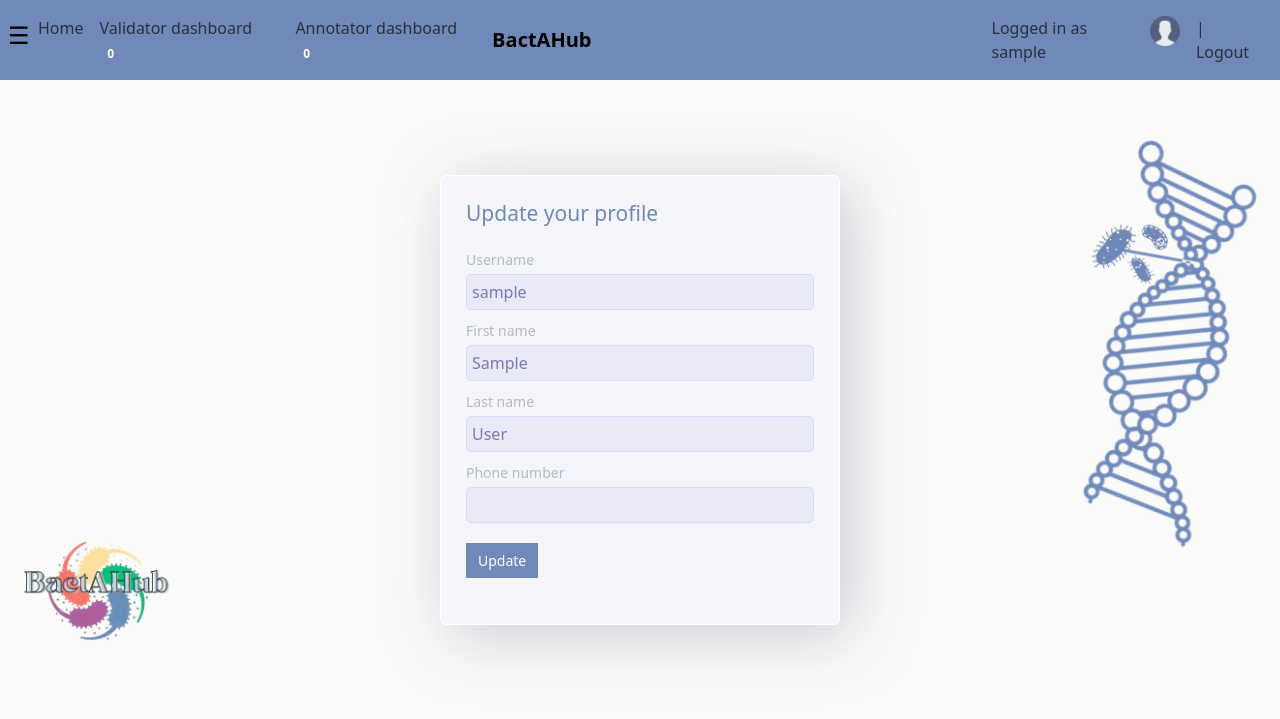
After one commit to LE0NARD096/web_genomic_service, a Django app: page /update_profile/ in a window 1280 px wide. The commit adds this page. Shown: the top 719 px of the page. Run offline with Django 5.2, Linux system fonts and the light colour scheme; the visitor is signed in with stand-in values (Sample User, id 1); data comes from the database, SQL or seed files in the repository; data that the repository does not hold is empty.

Commit message:
Bug fixes and user profile

```diff
--- a/website/context_processors.py
+++ b/website/context_processors.py
@@ -7,19 +7,28 @@ def notifications(request):
 
     if request.user.is_authenticated:
         if request.user.role == "validator" or request.user.is_superuser:
-            notification_validator = AnnotationGenome.objects.select_related('genome').filter(is_annotated = True, genome__is_validated=False).count() \
+            notification_number = AnnotationGenome.objects.select_related('genome').filter(is_annotated = True, genome__is_validated=False).count() \
                                     + AnnotationProtein.objects.select_related('geneprotein').filter(is_annotated = True, geneprotein__is_validated=False).count() \
                                     + Genome.objects.filter(Q(is_validated=False) &
                                                             Q(annotationgenome__isnull=True)).defer('sequence').count() \
                                     + GeneProtein.objects.filter(Q(is_validated=False) &
                                                                  Q(annotationprotein__isnull=True)).defer('sequence').count()
 
+            if notification_number > 100:
+                notification_validator = "100+"
+            else:
+                notification_validator = str(notification_number)
+
         if request.user.role == "annotator" or request.user.is_superuser:
             annotator = Profile.objects.get(pk=request.user.id)
-            notification_annotator = AnnotationGenome.objects.filter(is_annotated=False, annotator=annotator,
+            notification_number= AnnotationGenome.objects.filter(is_annotated=False, annotator=annotator,
                                                                     genome__sequence__isnull=False).count() \
                                      + AnnotationProtein.objects.filter(is_annotated=False, annotator=annotator).count()
 
+            if notification_number > 100:
+                notification_annotator = "100+"
+            else:
+                notification_annotator = str(notification_number)
     return {
         'notifications_validator': notification_validator,
         'notifications_annotator': notification_annotator
--- a/website/forms.py
+++ b/website/forms.py
@@ -25,6 +25,12 @@ class CommentForm(forms.Form):
         super(CommentForm, self).__init__(*args, **kwargs)
 
         self.fields["comment"].label = ''
+
+
+class UpdateForm(forms.ModelForm):
+    class Meta:
+        model = Profile
+        fields = ['username','first_name', 'last_name', 'phoneNumber']
 
 
 class GenomeSearchForm(forms.Form):
@@ -75,7 +81,7 @@ class ProteinAnnotate(forms.ModelForm):
         self.current_user = kwargs.pop('current_user', None)
         super(ProteinAnnotate, self).__init__(*args, **kwargs)
 
-        if self.current_user.role == 'validator' or self.current_user.role == 'admin' :
+        if self.current_user.role == 'validator':
 
             for field_name, field in self.fields.items():
                 field.widget.attrs['readonly'] = True
@@ -92,7 +98,7 @@ class SequenceProtein(forms.ModelForm):
 
         self.fields["sequence"].label = ''
 
-        if self.current_user.role == 'validator' or self.current_user.role == 'admin' :
+        if self.current_user.role == 'validator':
             self.fields['genome'].widget.attrs['disabled'] = True
             self.fields['genome'].required = False
             for field_name, field in self.fields.items():
@@ -110,7 +116,7 @@ class GenomeAnnotate(forms.ModelForm):
         super(GenomeAnnotate, self).__init__(*args, **kwargs)
 
 
-        if self.current_user.role == 'validator' or self.current_user.role == 'admin' :
+        if self.current_user.role == 'validator':
             for field_name, field in self.fields.items():
                 field.widget.attrs['readonly'] = True
 
@@ -124,7 +130,7 @@ class SequenceGenome(forms.ModelForm):
         self.current_user = kwargs.pop('current_user', None)
         super(SequenceGenome, self).__init__(*args, **kwargs)
 
-        if self.current_user.role == 'validator' or self.current_user.role == 'admin' :
+        if self.current_user.role == 'validator':
             for field_name, field in self.fields.items():
                 field.widget.attrs['readonly'] = True
 
--- a/website/templates/base.html
+++ b/website/templates/base.html
@@ -117,9 +117,15 @@
             <div>
                 <ul class="navbar-nav">
                     {% if request.user.is_authenticated %}
-                    <span class="navbar-text">Logged in as {{user.username}} | </span>
+
+                    <span class="navbar-text">Logged in as {{user.username}}</span>
+
+                    <a class="nav-link" href="/update_profile">
+                        <img  href="/update_profile" src="{% static 'profile.png' %}" style="height:30px">
+                    </a>
+
                     <li class="nav-item">
-                        <a class="nav-link" href="/logout">Logout</a>
+                        <a class="nav-link" href="/logout">| Logout</a>
                     </li>
                     {% else %}
                     <li class="nav-item">
--- /dev/null
+++ b/website/templates/update_profile.html
@@ -0,0 +1,121 @@
+{% extends "base.html" %}
+{% block title %}Login{% endblock %}
+{% block content %}
+    {% if messages %}
+        {% for message in messages %}
+            {{ message }}
+        {% endfor %}
+    {% endif %}
+
+<style>
+    .card {
+        width: 400px;
+        height: 450px;
+        background: #F4F6FB;
+        border: 1px solid white;
+        box-shadow: 10px 10px 64px 0px rgba(180, 180, 207, 0.75);
+        -webkit-box-shadow: 10px 10px 64px 0px rgba(186, 186, 202, 0.75);
+        -moz-box-shadow: 10px 10px 64px 0px rgba(208, 208, 231, 0.75);
+      }
+
+      .form {
+        padding: 25px;
+      }
+
+      .card_header {
+        display: flex;
+        align-items: center;
+      }
+
+      .card svg {
+        color: #7878bd;
+        margin-bottom: 20px;
+        margin-right: 5px;
+      }
+
+      .form_heading {
+        padding-bottom: 15px;
+        font-size: 21px;
+        color: #7089b9;
+      }
+
+      .field {
+        padding-bottom: 10px;
+      }
+
+      #id_username, #id_first_name, #id_last_name, #id_phoneNumber  {
+        border-radius: 5px;
+        background-color: #e9e9f7;
+        padding: 5px;
+        width: 100%;
+        color: #7a7ab3;
+        border: 1px solid #dadaf7
+      }
+
+      .input:focus-visible {
+        outline: 1px solid #aeaed6;
+      }
+
+      .input::placeholder {
+        color: #bcbcdf;
+      }
+
+      label {
+        color: #B2BAC8;
+        font-size: 14px;
+        display: block;
+        padding-bottom: 4px;
+      }
+
+      button {
+        background-color: #7089b9;
+        margin-top: 10px;
+        font-size: 14px;
+        padding: 7px 12px;
+        height: auto;
+        font-weight: 500;
+        color: white;
+        border: none;
+      }
+
+      button:hover {
+        background-color: #5f5f9c;
+      }
+
+      .form_heading a {
+        text-decoration: none;
+        color: #7089b9;
+
+    }
+</style>
+
+
+<div class="container d-flex justify-content-center align-items-center" style="height: 80vh;">
+    <form class="form card" method="post" action="{% url 'update_profile' %}">
+        {% csrf_token %}
+        <div class="card_header">
+          <h1 class="form_heading">Update your profile</h1>
+        </div>
+        <div class="field">
+          <label for="username">Username</label>
+          {{ form.username }}
+        </div>
+        <div class="field">
+          <label for="first_name">First name</label>
+          {{ form.first_name }}
+        </div>
+        <div class="field">
+            <label for="last_name">Last name</label>
+            {{ form.last_name }}
+          </div>
+          <div class="field">
+            <label for="phone_number">Phone number</label>
+            {{ form.phoneNumber }}
+          </div>
+        <div class="field">
+            <button class="button">Update</button>
+          </div>
+      </form>
+</div>
+
+{% endblock %}
--- a/website/urls.py
+++ b/website/urls.py
@@ -23,4 +23,5 @@ urlpatterns = [
     path('include_sequence_database_<str:sequence_type>/<int:id_get_sequence>/',views.validate_include_database,name='include'),
     path('visual_annotation_<str:sequence_type>/<int:selected_genome_id>/', views.visualize_genome_genes, name = "visual_annotation"),
     path('download_<str:sequence_type>/<int:id_sequence>/', views.text_extraction, name='download'),
+    path('update_profile/', views.update_profile, name='update_profile'),
 ]
--- a/website/views.py
+++ b/website/views.py
@@ -1,5 +1,5 @@
 from .models import Profile, Genome, GeneProtein, AnnotationGenome, AnnotationProtein, AnnotationStatus
-from .forms import GenomeSearchForm,Upload_data, DownloadTextForm, ProteinAnnotate, SequenceProtein, GenomeAnnotate, SequenceGenome, UserRegistrationForm, CommentForm
+from .forms import GenomeSearchForm,Upload_data, DownloadTextForm, ProteinAnnotate, SequenceProtein, GenomeAnnotate, SequenceGenome, UserRegistrationForm, CommentForm, UpdateForm
 from django.contrib.contenttypes.models import ContentType
 from Bio import SeqIO
 from Bio.Seq import Seq
@@ -99,6 +99,7 @@ def register_view(request):
 def login_view(request):
     if request.method == 'POST':
         form = AuthenticationForm(request, request.POST)
+        print(form)
         if form.is_valid():
             username = form.cleaned_data.get('username')
             password = form.cleaned_data.get('password')
@@ -126,6 +127,36 @@ def login_view(request):
 def logout_view(request):
         logout(request)
         return redirect('/')
+
+@login_required
+def update_profile(request):
+    context = {}
+    user = request.user
+
+    if request.method == "POST":
+        form = UpdateForm(request.POST,instance=request.user)
+
+        if form.is_valid():
+            update_profile_instance = form.save(commit=False)
+            update_profile_instance.user = user
+            update_profile_instance.save()
+
+            return redirect('home')
+
+    else:
+        form = UpdateForm(instance=request.user)
+
+    context = {
+        'form': form
+    }
+
+    print(form)
+
+    return render(request, "update_profile.html", context)
+
+
+
+
 
 def search_results(request):
     if request.method == 'GET' and request.GET:
@@ -423,10 +454,10 @@ def validator_view(request):
 
 
     created_genomes = Genome.objects.filter(Q(is_validated=False) &
-                                            Q(annotationgenome__isnull=True)).defer('sequence')
+                                            Q(annotationgenome__isnull=True)).defer('sequence')[:100]
 
     created_proteins = GeneProtein.objects.filter(Q(is_validated=False) &
-                                                        Q(annotationprotein__isnull=True)).defer('sequence')
+                                                        Q(annotationprotein__isnull=True)).defer('sequence')[:100]
 
     unvalidated_genomes = AnnotationGenome.objects.select_related('genome').filter(genome__is_validated=False, is_annotated=True)
 
@@ -454,16 +485,18 @@ def validate_include_database(request, sequence_type=None, id_get_sequence=None)
             id_sequence = request.session.get('id_sequence')
             sequence_type = request.session.get('type')
             id_get_sequence = request.session.get('id_annotate')
-            print(request.POST)
+
 
             if sequence_type == "genome":
-                    form_annotate = GenomeAnnotate(request.POST, current_user=request.user)
-                    form_sequence = SequenceGenome(request.POST, current_user=request.user)
+                    form_annotate = GenomeAnnotate(request.POST, instance = AnnotationGenome.objects.get(pk = id_get_sequence), current_user = request.user)
+                    form_sequence = SequenceGenome(request.POST, instance = Genome.objects.get(pk = id_sequence), current_user = request.user)
             else:
-                    form_annotate = ProteinAnnotate(request.POST, current_user=request.user)
-                    form_sequence = SequenceProtein(request.POST, current_user=request.user)
+                    form_annotate = ProteinAnnotate(request.POST, instance = AnnotationProtein.objects.get(pk = id_get_sequence), current_user = request.user)
+                    form_sequence = SequenceProtein(request.POST, instance = GeneProtein.objects.get(pk = id_get_sequence), current_user = request.user)
 
             annotation_status = CommentForm(request.POST)
+
+
 
             if form_annotate.is_valid() and form_sequence.is_valid() and annotation_status.is_valid():
 
@@ -474,7 +507,6 @@ def validate_include_database(request, sequence_type=None, id_get_sequence=None)
                         validate_sequence = Genome.objects.get(pk=id_sequence)
                         sequence = form_sequence.cleaned_data['chromosome']
                         type_object = ContentType.objects.get_for_model(AnnotationGenome)
-                        annotation = AnnotationGenome.objects.get(pk=id_get_sequence)
 
                 else:
                         type_object = ContentType.objects.get_for_model(AnnotationProtein)
@@ -483,27 +515,39 @@ def validate_include_database(request, sequence_type=None, id_get_sequence=None)
                         sequence = form_sequence.cleaned_data['accession_number']
 
                 if status_of_annotation == "validated":
-                    validate_sequence.is_validated = True
-                    validate_sequence.save()
+                    sequence_instance = form_sequence.save(commit=False)
+                    sequence_instance.is_validated = True
+                    sequence_instance.save()
 
                 else:
-                    annotation.is_annotated = False
-                    annotation.save()
+                    annotate_instance = form_annotate.save(commit=False)
+                    annotate_instance.is_annotated = False
+                    annotate_instance.save()
 
                 if comment_for_annotator:
                     validator = Profile.objects.get(pk = request.user.id)
 
-                    AnnotationStatus.objects.create(content_type=type_object,
+                    annotation_status, created = AnnotationStatus.objects.get_or_create(content_type=type_object,
                                                             object_id = id_get_sequence,
-                                                            validator = validator,
-                                                            comment = comment_for_annotator,
-                                                            status = status_of_annotation)
+                                                            defaults={
+                                                                'validator': validator,
+                                                                'comment': comment_for_annotator,
+                                                                'status': status_of_annotation
+                                                            })
+
+                    if not created:
+                        annotation_status.validator = validator
+                        annotation_status.comment = comment_for_annotator
+                        annotation_status.status = status_of_annotation
+                        annotation_status.save()
+
 
                 messages.success(request, f'Sequence "{sequence}" has been {status_of_annotation}')
                 return HttpResponseRedirect(reverse('validator_view'))
 
             else:
                 return render(request,'Validator/validate_sequences.html',{'form': form_annotate , 'form2': form_sequence, 'comment': annotation_status})
+
     if request.method == 'GET':
         print(sequence_type)
         if sequence_type == "genome":
@@ -545,14 +589,14 @@ def assigned_annotators(request):
                     annotator_id=annotator_protein[i],
                     geneprotein_id=anno_id_protein[i]
                 )
-                new_annotation_protein.save()
+
         if len(anno_id_genome) != 0:
             for i in range(len(anno_id_genome)):
                 new_annotation_genome = AnnotationGenome.objects.create(
                     annotator_id=annotator_genome[i],
                     genome_id=anno_id_genome[i]
                 )
-                new_annotation_genome.save()
+
 
         return render(request, 'Validator/validate_annotators.html')
 
```
Also changed, not shown: website/management/commands/import-my-data.py (+79 -66 lines), website/templates/Validator/validate_sequences.html (+8 -0 lines), website/static/profile.png (added).
